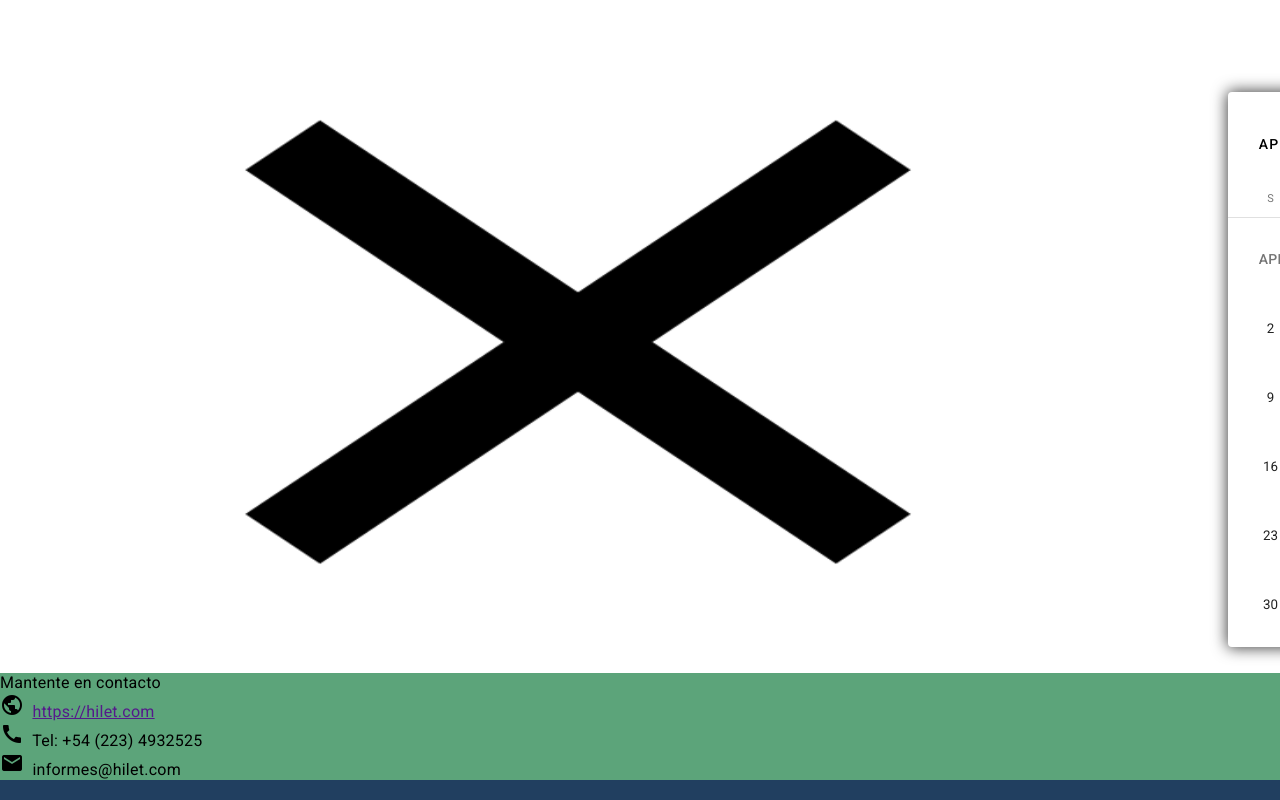
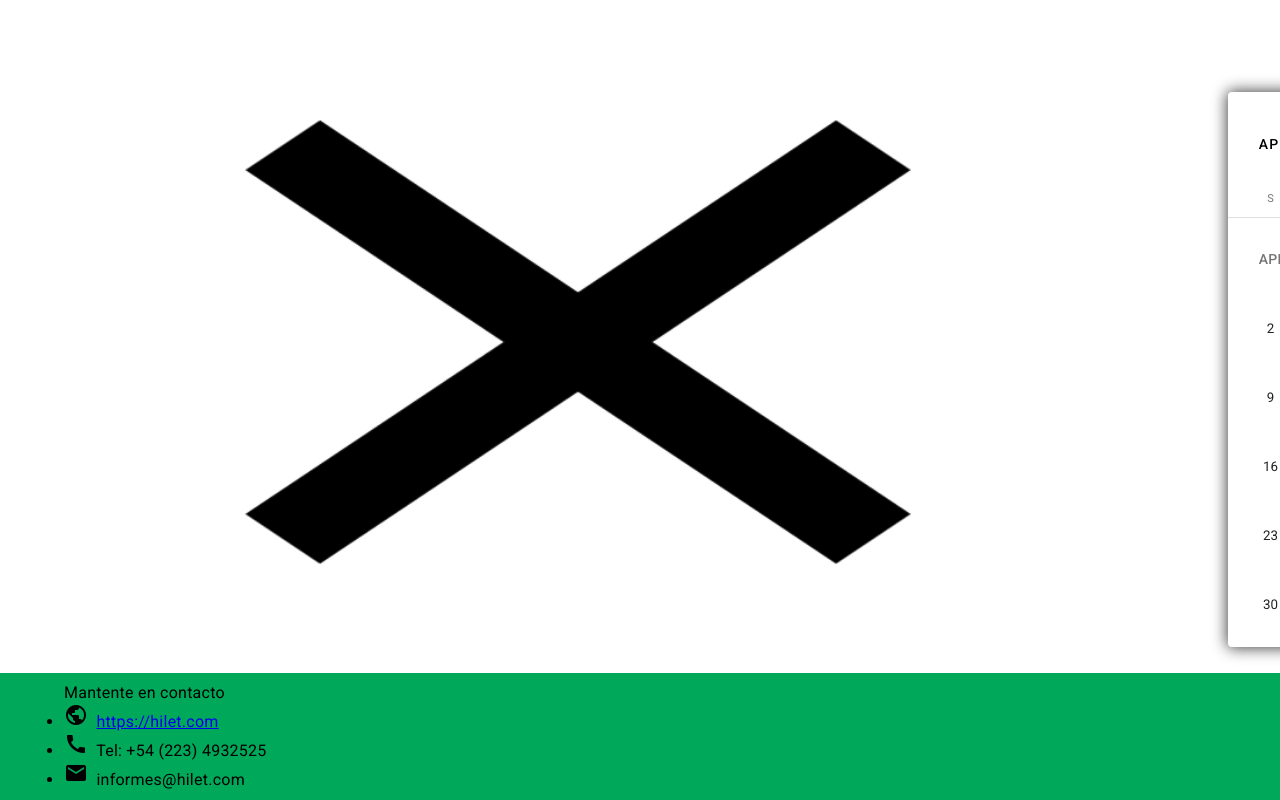
Before and after one commit to Isekai-technology/InscripcionAFinalesFront, an Angular app: page /home in a window 1280 px wide. Shown: the part 426-1226 px from the top of the page. Built offline with nearby package versions, Linux system fonts and the light colour scheme.

Commit message:
Cards clickeables y footer
Ahora las cards de los finales son clickeables,
ademas se le agrego medios de contacto al footer

```diff
--- a/src/app/components/home/home.component.html
+++ b/src/app/components/home/home.component.html
@@ -28,7 +28,7 @@
         <div class="exam-container">
 
           <!-- Materias -->
-          <mat-card class="exam-card">
+          <mat-card class="exam-card" (click)="onCardClick()">
             <mat-card-header>
               <mat-card-title>Analisis Matematico I</mat-card-title>
               <mat-card-subtitle>Primer Año</mat-card-subtitle>
@@ -113,10 +113,11 @@
 <div class="contacto">
   Mantente en contacto
   <ul>
-    <li> <mat-icon>public</mat-icon>&nbsp; <a href="">https://hilet.com</a> </li>
+    <li> <mat-icon>public</mat-icon>&nbsp; <a href="https://hilet.com">https://hilet.com</a> </li>
     <li> <mat-icon>call</mat-icon>&nbsp; Tel: +54 (223) 4932525</li>
     <li> <mat-icon>mail</mat-icon>&nbsp; informes@hilet.com</li>
   </ul>
 </div>
 
+
 </footer>
--- a/src/app/components/home/home.component.scss
+++ b/src/app/components/home/home.component.scss
@@ -4,7 +4,6 @@
     border-top-right-radius: 20px;
     border-top-left-radius: 20px;
 }
-
 .help-button{
     margin-left: 10px;
     margin-right: 10px;
@@ -38,7 +37,19 @@
     min-height: 100px;
     min-width: 100px;
     max-width: 400px;
+    user-select: none;
+    -moz-user-select: none;
+    -webkit-user-select: none;
+    -ms-user-select: none;
 }
+
+.exam-card:hover{
+    cursor: pointer;
+}
+
+.exam-card:active {
+    transform: scale(0.95);
+  }
 
 .toolbar{
     background-color: #5CA47A;
@@ -73,10 +84,6 @@ img{
     font-size: 20px;
 }
 
-.footer-container{
-    background-color: #5CA47A;
-}
-
 .calendary {
     -webkit-box-shadow: 0px 0px 15px 1px rgba(0,0,0,0.75);
     -moz-box-shadow: 0px 0px 15px 1px rgba(0,0,0,0.75);
@@ -100,6 +107,14 @@ img{
     background-color: #fff;
     padding-bottom: 2%;
 }
+
+.footer-container{
+    background-color: #00A859;
+}
+
 .contacto{
+    padding-top: 10px;
+    margin-left: 5%;
     font-size: medium;
+    padding-bottom: 10px;
 }
--- a/src/app/components/home/home.component.ts
+++ b/src/app/components/home/home.component.ts
@@ -15,4 +15,7 @@ export class HomeComponent {
   career: string = 'Publicidad'; //para test
   name: string = 'Juan Perez'; //para test
 
+  onCardClick(){
+    console.log('¡El mat-card fue clickeado!');
+  }
 }
```
